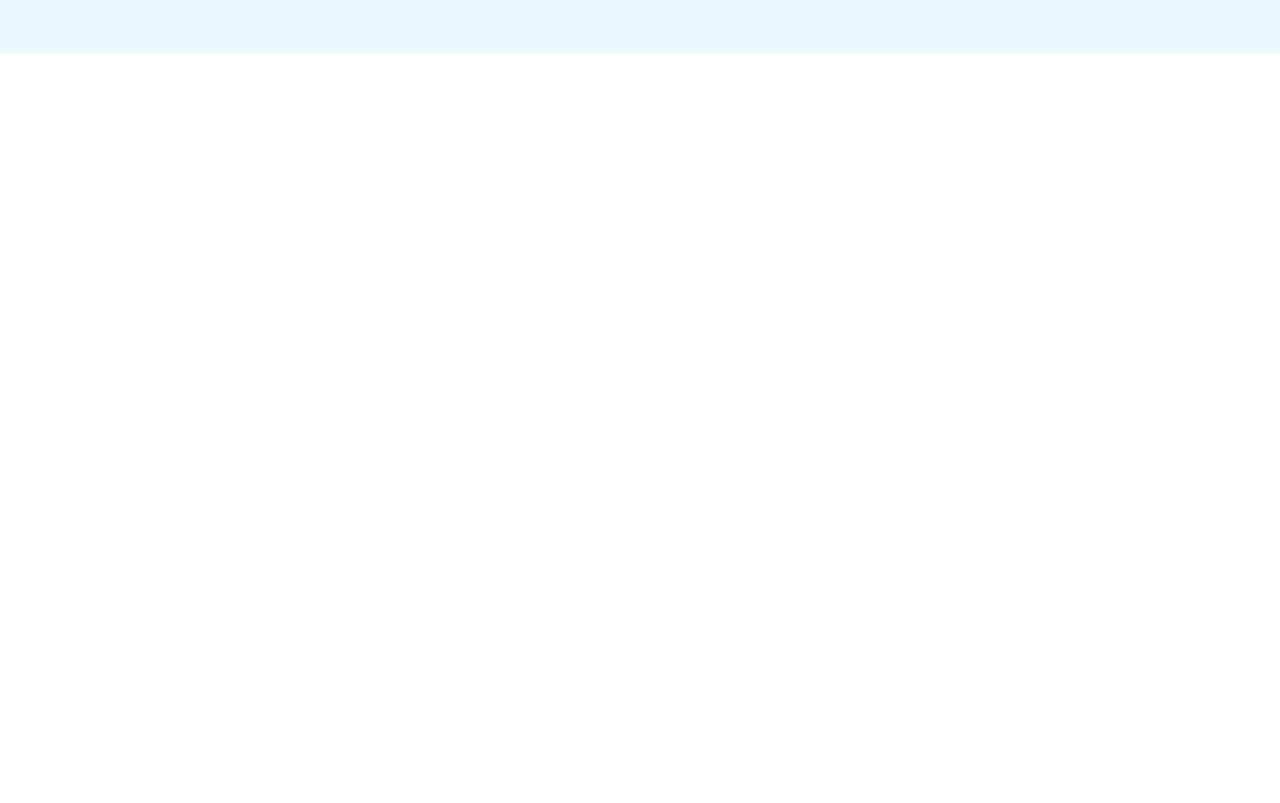
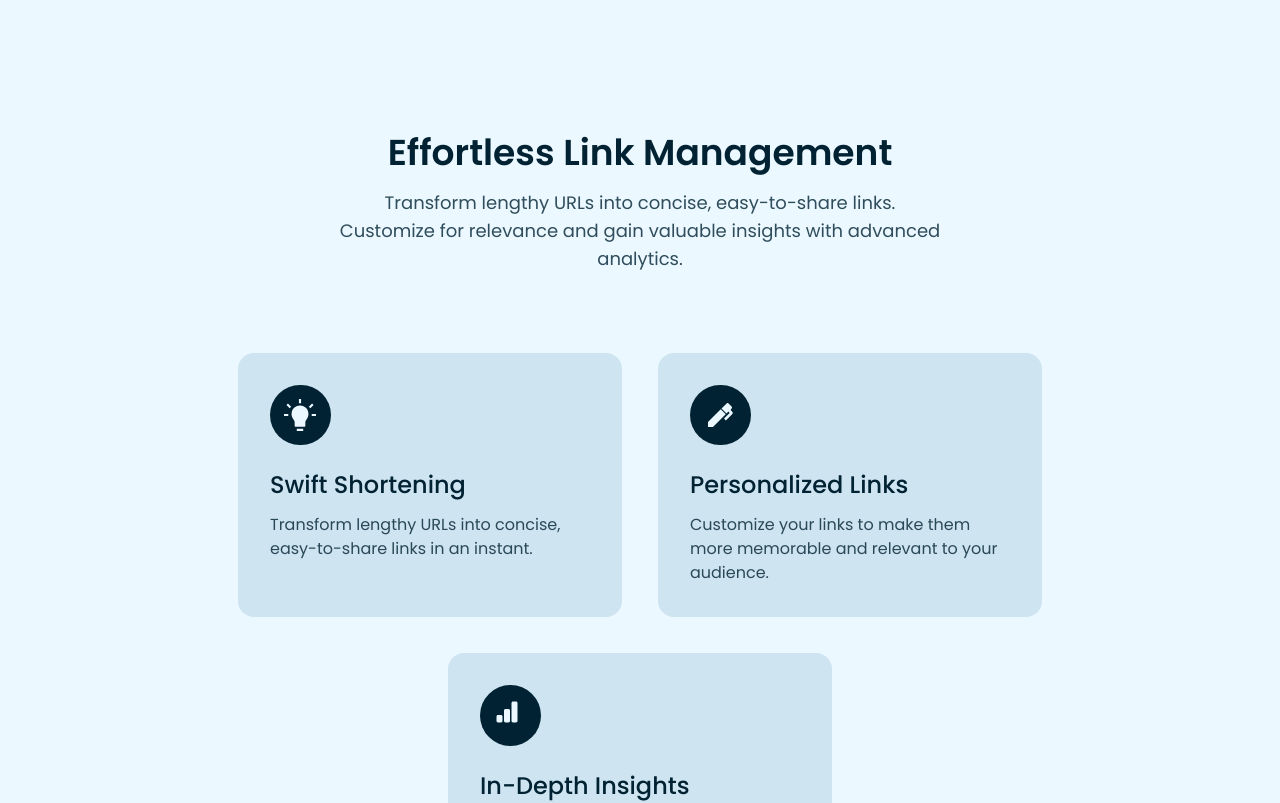
Before and after one commit to komal8556/LinkSwift-application, a React (Vite) app: page / in a window 1280 px wide. Shown: the part 1240-2043 px from the top of the page. Before the commit the page ends 1293 px from the top, so only its background shows below. Built offline with nearby package versions, Linux system fonts and the light colour scheme.

Commit message:
added CardsInfo section

```diff
--- a/src/components/CardsInfo.jsx
+++ b/src/components/CardsInfo.jsx
@@ -1,11 +1,32 @@
-import React from 'react'
+import React from 'react';
+import {features} from "../constant/index";
 
-const CardsInfo = () => {
+const FeatureCard = ({icon, title, content}) => {
   return (
-    <div>
-
+    <div className='bg-[#CEE4F0] max-w-[24rem] rounded-2xl p-8 '>
+      <div className='w-[3.8rem] h-[3.8rem] flex justify-center items-center bg-textColor rounded-full mb-6'>
+        <img src={icon} alt="icon" />
+      </div>
+      <h5 className='text-textColor font-medium text-2xl'>{title}</h5>
+      <p className='mt-3 text-textColor/80 text-base'>{content}</p>
     </div>
   )
 }
 
+const CardsInfo = () => {
+  return (
+    <section className='card-section py-16 lg:py-20'>
+      <div className='max-w-[38rem] text-center mx-auto'>
+        <h2 className='text-4xl text-textColor font-semibold'>Effortless Link Management</h2>
+        <p className='text-lg text-textColor/80 mt-4'>Transform lengthy URLs into concise, easy-to-share links. Customize for relevance and gain valuable insights with advanced analytics.</p>
+      </div>
+      <div className='flex gap-9 mt-20 flex-1 mx-auto justify-center flex-wrap'>
+        {features.map((feature) => (
+          <FeatureCard key={feature.id} {...feature} />
+        ))}
+      </div>
+    </section>
+  )
+}
+
 export default CardsInfo
```
